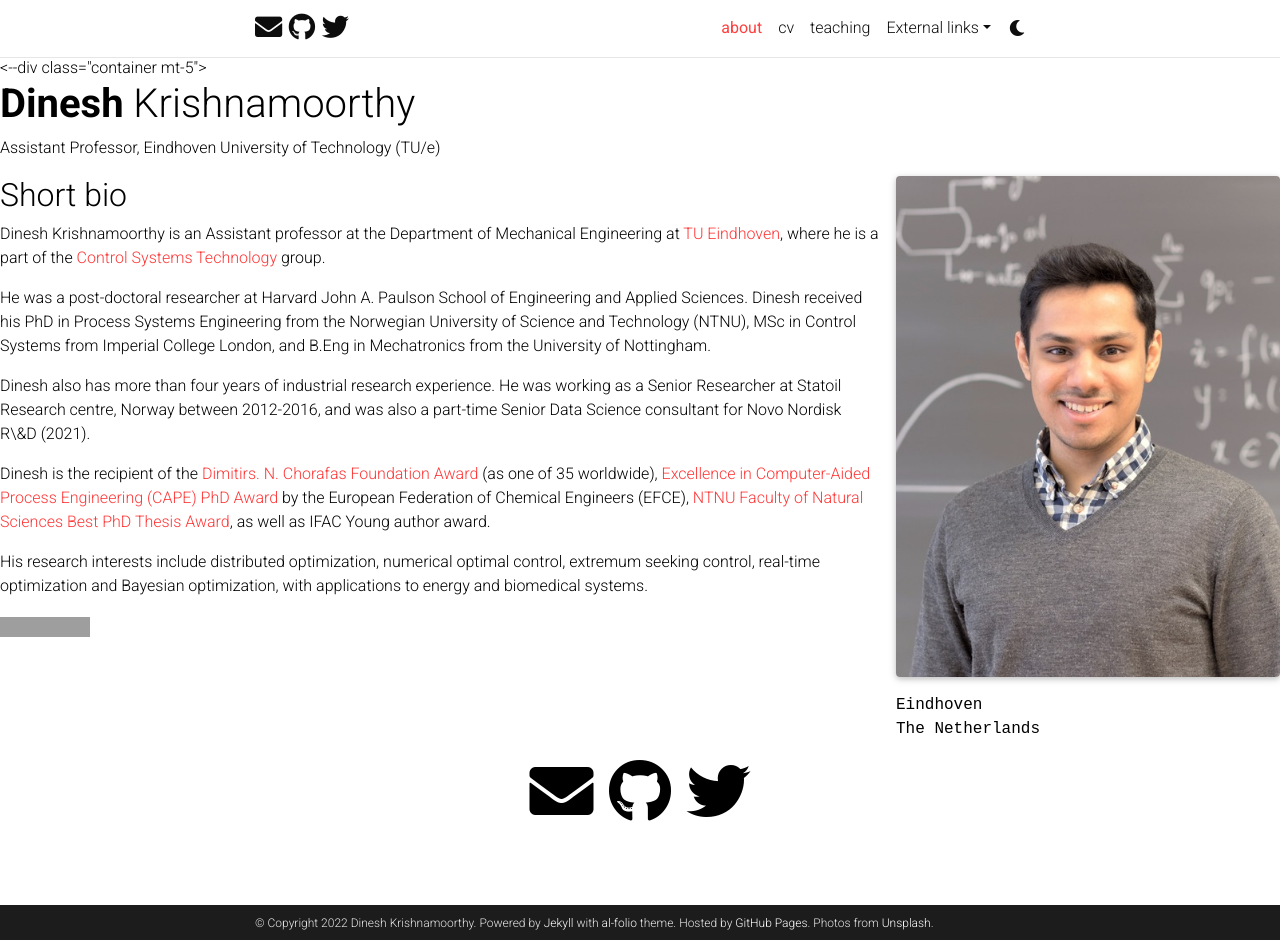
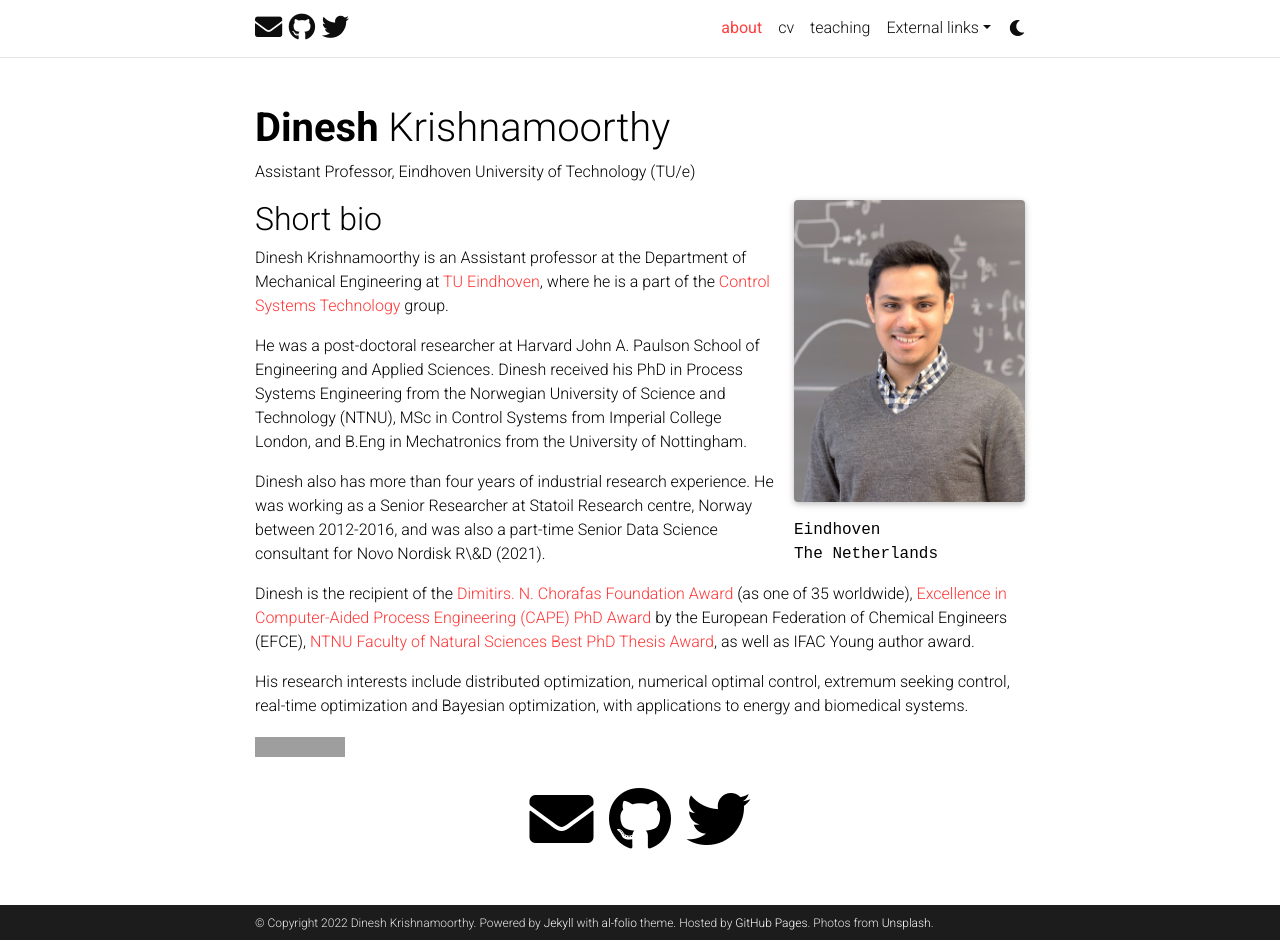
Before and after one commit to dinesh-krishnamoorthy/dinesh-krishnamoorthy.github.io, a Jekyll site: the page built from _pages/about.md, in a window 1280 px wide and 940 px high. Built offline with Jekyll 4.4.1, drawn with Linux system fonts in a browser that asks for light colours; full-size pictures stand in for the smaller copies a plugin makes; comment, search, counter and statistics services are not loaded; a style sheet for code colours, icons or effects is not loaded; grey boxes are pictures that could not be loaded.

Commit message:
Update default.html

```diff
--- a/_layouts/default.html
+++ b/_layouts/default.html
@@ -16,8 +16,7 @@
     {%- include header.html %}
 
     <!-- Content -->
-
-    <--div class="container mt-5">
+    <div class="container mt-5">
       {{ content }}
     </div>
 
```
